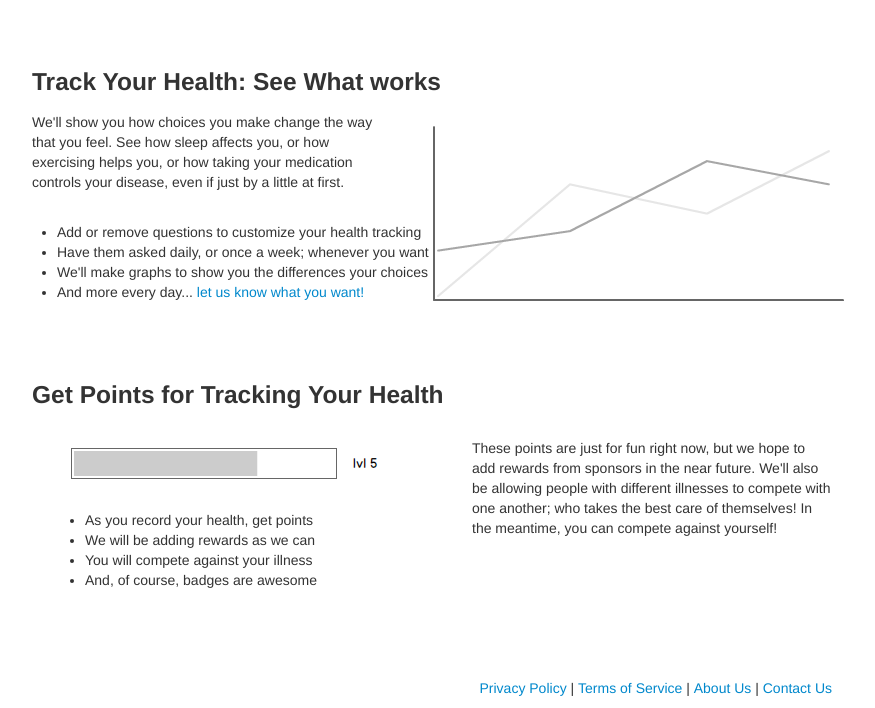
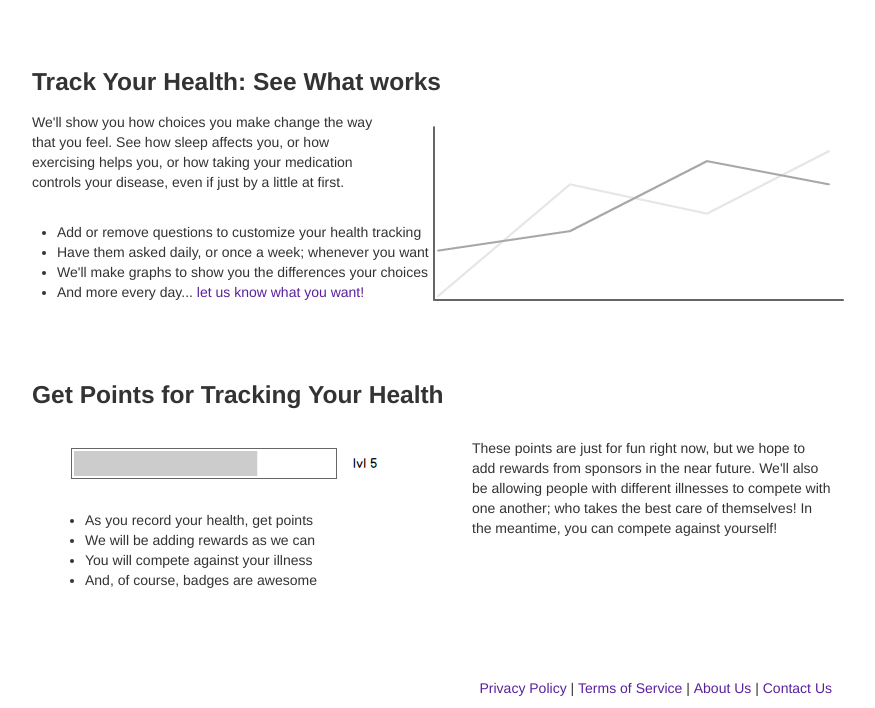
Before and after one commit to ihodes/healthtracker, a Python web app: template healthtracker/frontend/templates/landing.html in a window 1280 px wide. Shown: the part 388-1096 px from the top of the page, without its empty margins (208-1083 px from the left). Run offline with Jinja, Linux system fonts and the light colour scheme; the template is opened without the code that fills it, so the values that code supplies are empty; some libraries are stand-ins or nearby versions.

Commit message:
marion-themed links. purple for life.

```diff
--- a/healthtracker/static/css/style.css
+++ b/healthtracker/static/css/style.css
@@ -1,3 +1,6 @@
+/*  All  -- customize bootstrap the hacky way */
+a { color: rgb(90, 33, 157); }
+
 /* Landing Page */
 .wrapper { width: 800px; margin: 0 auto; }
 
```
